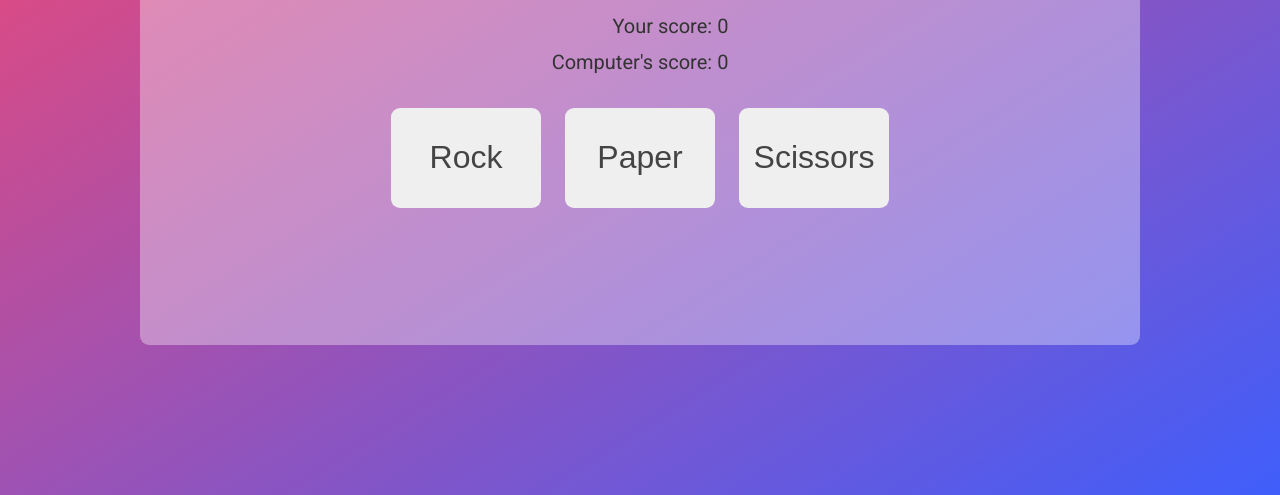
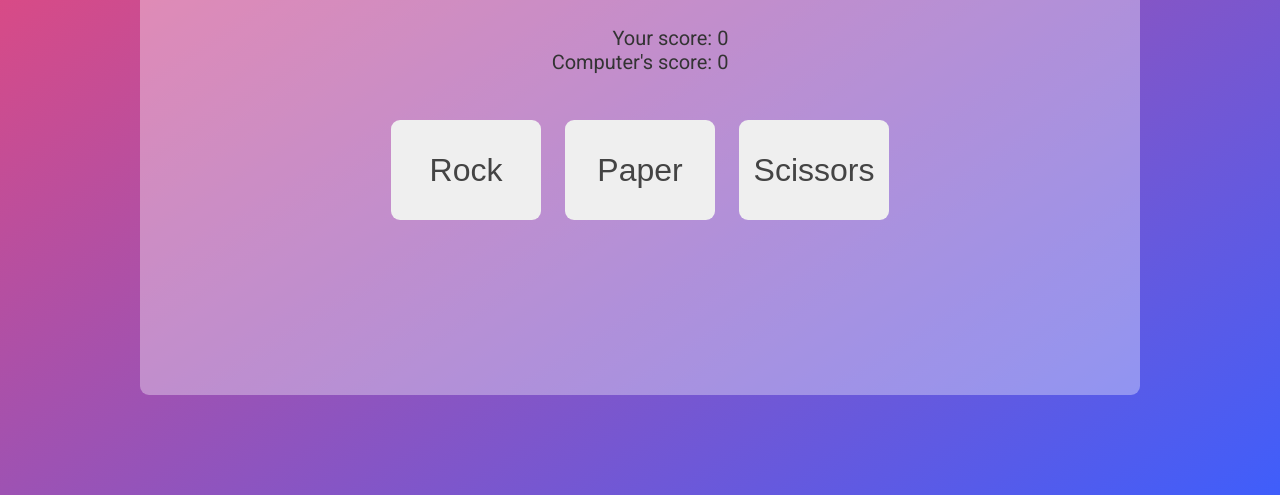
Before and after one commit to Youngmook-Lim/odin-rock-paper-scissors, a plain HTML site: page index.html in a window 1280 px wide. Shown: the part 305-800 px from the top of the page. Drawn offline with Linux system fonts and the light colour scheme.

Commit message:
Add slight dimension changes

```diff
--- a/style.css
+++ b/style.css
@@ -24,7 +24,7 @@ body {
 
 main {
   width: 100rem;
-  height: 50rem;
+  height: 60rem;
   background-color: rgba(255, 255, 255, 0.35);
   border-radius: 9px;
   overflow: hidden;
@@ -121,5 +121,5 @@ main {
 
 .score {
   text-align: right;
-  margin-bottom: 1.2rem;
+  /* margin-bottom: 1.2rem; */
 }
```
